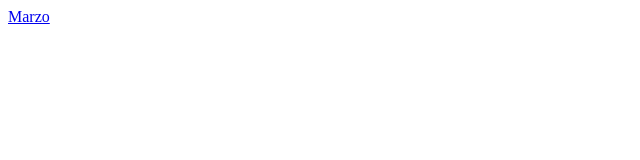
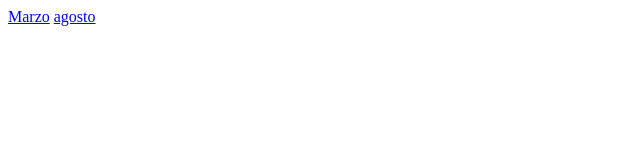
Before and after one commit to FyA31/Chasqui, a plain HTML site: page index.html in a window 1280 px wide. Shown: the full height of the page, 0-640 px from the left. Drawn offline with Linux system fonts and the light colour scheme.

Commit message:
testing gh 5

```diff
--- a/index.html
+++ b/index.html
@@ -8,6 +8,6 @@
 <body>
     <a href="Actividades Marzo/cie_1/cie_1/index.html">Marzo</a>
 
-    <a href="per_6/index.html"></a>
+    <a href="per_6/index.html">agosto</a>
 </body>
 </html>
```
